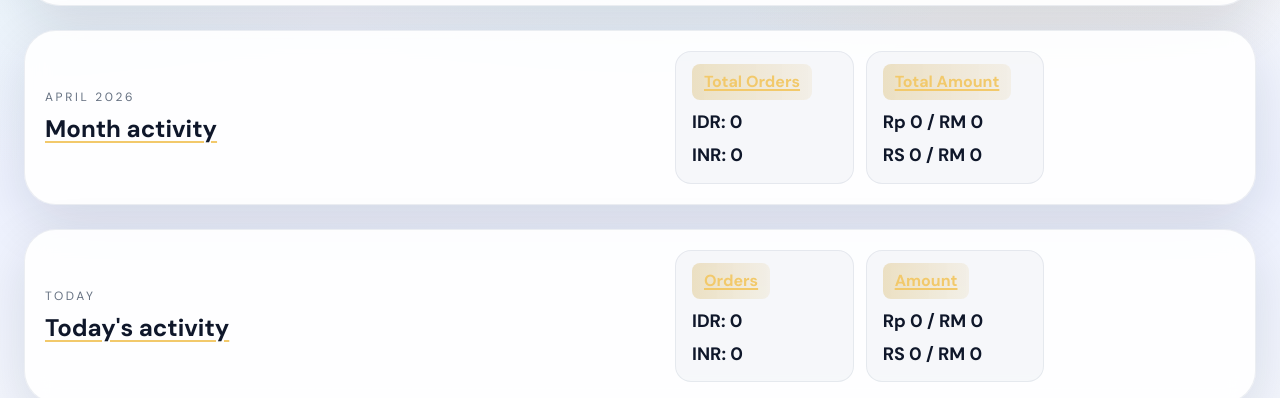
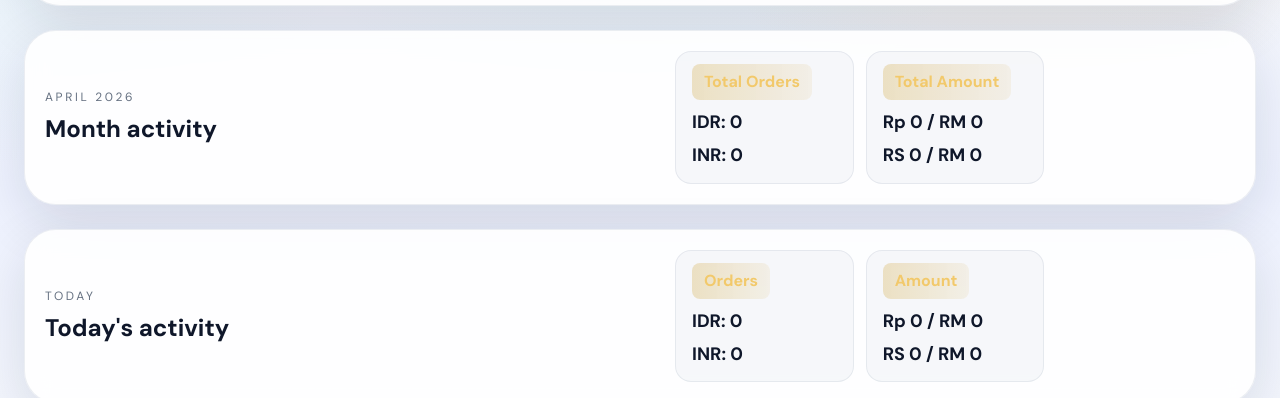
Before and after one commit to Vignesh-ops/Ahmd-project, a Next.js app: page / in a window 1280 px wide. Shown: the part 261-659 px from the top of the page. Built offline with nearby package versions, Linux system fonts and the light colour scheme; no server answers; the database is empty; sample sign-in values are in the browser's storage; what @capacitor/core would draw is missing.

Commit message:
Remove Underlines

```diff
--- a/app/(app)/page.js
+++ b/app/(app)/page.js
@@ -106,12 +106,12 @@ export default async function DashboardPage({ searchParams }) {
         <div className="flex flex-col gap-4 lg:flex-row lg:items-center lg:justify-between">
           <div>
             <p className="text-xs uppercase tracking-[0.22em] text-white/35">{selectedMonthLabel}</p>
-            <h2 className="mt-2 text-2xl font-bold text-white underline decoration-gold-light decoration-2 underline-offset-4">Month activity</h2>
+            <h2 className="mt-2 text-2xl font-bold text-white decoration-gold-light decoration-2 underline-offset-4">Month activity</h2>
           </div>
           <div className="grid gap-3 sm:grid-cols-3 lg:min-w-[560px]">
             <div className="rounded-2xl border border-white/5 bg-white/5 px-4 py-3">
               <div className="inline-block rounded-lg bg-gradient-to-r from-gold/30 to-gold/10 px-3 py-1.5">
-                <p className="text-base font-bold text-gold-light underline decoration-gold-light decoration-2 underline-offset-2">Total Orders</p>
+                <p className="text-base font-bold text-gold-light decoration-gold-light decoration-2 underline-offset-2">Total Orders</p>
               </div>
               <p className="mt-2 text-lg font-semibold text-white">
                 <OrderCountSummary
@@ -124,7 +124,7 @@ export default async function DashboardPage({ searchParams }) {
             {session.user.role === "admin" && (
             <div className="rounded-2xl border border-white/5 bg-white/5 px-4 py-3">
               <div className="inline-block rounded-lg bg-gradient-to-r from-gold/30 to-gold/10 px-3 py-1.5">
-                <p className="text-base font-bold text-gold-light underline decoration-gold-light decoration-2 underline-offset-2">Profit</p>
+                <p className="text-base font-bold text-gold-light decoration-gold-light decoration-2 underline-offset-2">Profit</p>
               </div>
               <p className="mt-2 text-lg font-semibold text-white">
                 <ProfitSummary
@@ -137,7 +137,7 @@ export default async function DashboardPage({ searchParams }) {
             )}
             <div className="rounded-2xl border border-white/5 bg-white/5 px-4 py-3">
               <div className="inline-block rounded-lg bg-gradient-to-r from-gold/30 to-gold/10 px-3 py-1.5">
-                <p className="text-base font-bold text-gold-light underline decoration-gold-light decoration-2 underline-offset-2">Total Amount</p>
+                <p className="text-base font-bold text-gold-light decoration-gold-light decoration-2 underline-offset-2">Total Amount</p>
               </div>
               <p className="mt-2 text-lg font-semibold text-white">
                 <CurrencyPairSummary
@@ -157,12 +157,12 @@ export default async function DashboardPage({ searchParams }) {
         <div className="flex flex-col gap-4 lg:flex-row lg:items-center lg:justify-between">
           <div>
             <p className="text-xs uppercase tracking-[0.22em] text-white/35">Today</p>
-            <h2 className="mt-2 text-2xl font-bold text-white underline decoration-gold-light decoration-2 underline-offset-4">Today&apos;s activity</h2>
+            <h2 className="mt-2 text-2xl font-bold text-white decoration-gold-light decoration-2 underline-offset-4">Today&apos;s activity</h2>
           </div>
           <div className="grid gap-3 sm:grid-cols-3 lg:min-w-[560px]">
             <div className="rounded-2xl border border-white/5 bg-white/5 px-4 py-3">
               <div className="inline-block rounded-lg bg-gradient-to-r from-gold/30 to-gold/10 px-3 py-1.5">
-                <p className="text-base font-bold text-gold-light underline decoration-gold-light decoration-2 underline-offset-2">Orders</p>
+                <p className="text-base font-bold text-gold-light decoration-gold-light decoration-2 underline-offset-2">Orders</p>
               </div>
               <p className="mt-2 text-lg font-semibold text-white">
                 <OrderCountSummary
@@ -175,7 +175,7 @@ export default async function DashboardPage({ searchParams }) {
             {session.user.role === "admin" && (
             <div className="rounded-2xl border border-white/5 bg-white/5 px-4 py-3">
               <div className="inline-block rounded-lg bg-gradient-to-r from-gold/30 to-gold/10 px-3 py-1.5">
-                <p className="text-base font-bold text-gold-light underline decoration-gold-light decoration-2 underline-offset-2">Profit</p>
+                <p className="text-base font-bold text-gold-light decoration-gold-light decoration-2 underline-offset-2">Profit</p>
               </div>
               <p className="mt-2 text-lg font-semibold text-white">
                 <ProfitSummary
@@ -188,7 +188,7 @@ export default async function DashboardPage({ searchParams }) {
             )}
             <div className="rounded-2xl border border-white/5 bg-white/5 px-4 py-3">
               <div className="inline-block rounded-lg bg-gradient-to-r from-gold/30 to-gold/10 px-3 py-1.5">
-                <p className="text-base font-bold text-gold-light underline decoration-gold-light decoration-2 underline-offset-2">Amount</p>
+                <p className="text-base font-bold text-gold-light decoration-gold-light decoration-2 underline-offset-2">Amount</p>
               </div>
               <p className="mt-2 text-lg font-semibold text-white">
                 <CurrencyPairSummary
--- a/components/ui/StatCard.jsx
+++ b/components/ui/StatCard.jsx
@@ -16,7 +16,7 @@ export default function StatCard({ label, value, accent = "gold", className }) {
     >
       <div className={cn("mb-4 h-1.5 w-12 rounded-full bg-gradient-to-r", accentMap[accent] || accentMap.gold)} />
       <div className="inline-block rounded-lg bg-gradient-to-r from-gold/30 to-gold/10 px-3 py-1.5">
-        <p className="text-base font-bold text-gold-light underline decoration-gold-light decoration-2 underline-offset-2">{label}</p>
+        <p className="text-base font-bold text-gold-light decoration-gold-light decoration-2 underline-offset-2">{label}</p>
       </div>
       <p className="mt-2 break-words text-lg font-semibold tracking-tight text-white sm:text-2xl">{value}</p>
     </div>
```
Also changed, not shown: 1 other file (tests, documents, lock files or other folders).
